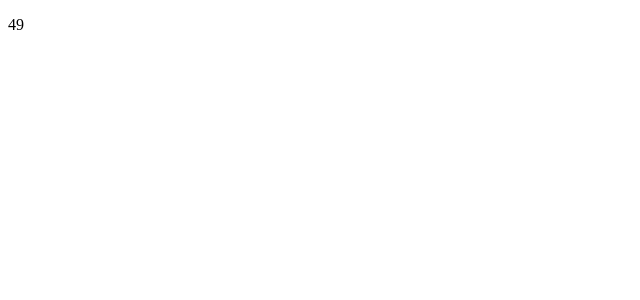
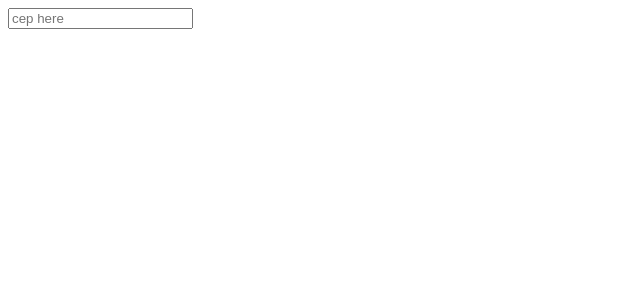
Before and after one commit to ggraeff98/learning-vue-origamid, a Vue app in the folder vueOrigamidClasses/: page / in a window 1280 px wide. Shown: the top 300 px of the page, without its empty margins (0-640 px from the left). Built offline with nearby package versions, Linux system fonts and the light colour scheme.

Commit message:
add content from clas 0209-1

```diff
--- a/vueOrigamidClasses/src/App.vue
+++ b/vueOrigamidClasses/src/App.vue
@@ -1,6 +1,12 @@
 <template>
   <div id="app">
-    <p> {{total}} </p>
+   <input type="text" v-model="cep" placeholder="cep here" maxlength="8" >
+   <h1>{{cep}}</h1>
+   <ul>
+     <li v-for="(valor, key) in endereco" :key="key">
+       {{key}}: {{valor}}
+     </li>
+   </ul>
   </div>
 </template>
 
@@ -13,8 +19,8 @@ export default {
 
   data () {
     return {
-      preco: 59,
-      desconto: 10
+      cep: '',
+      endereco: {}
     }
   },
   funtion: {
@@ -23,9 +29,15 @@ export default {
   methods: {
 
   },
-  computed: {
-    total () {
-      return this.preco - this.desconto
+  watch: {
+    cep (cep) {
+      if (cep.length === 8) {
+        fetch(`https://viacep.com.br/ws/${cep}/json/`)
+          .then(recive => recive.json())
+          .then(recive => {
+            this.endereco = recive
+          })
+      }
     }
   }
 }
```
